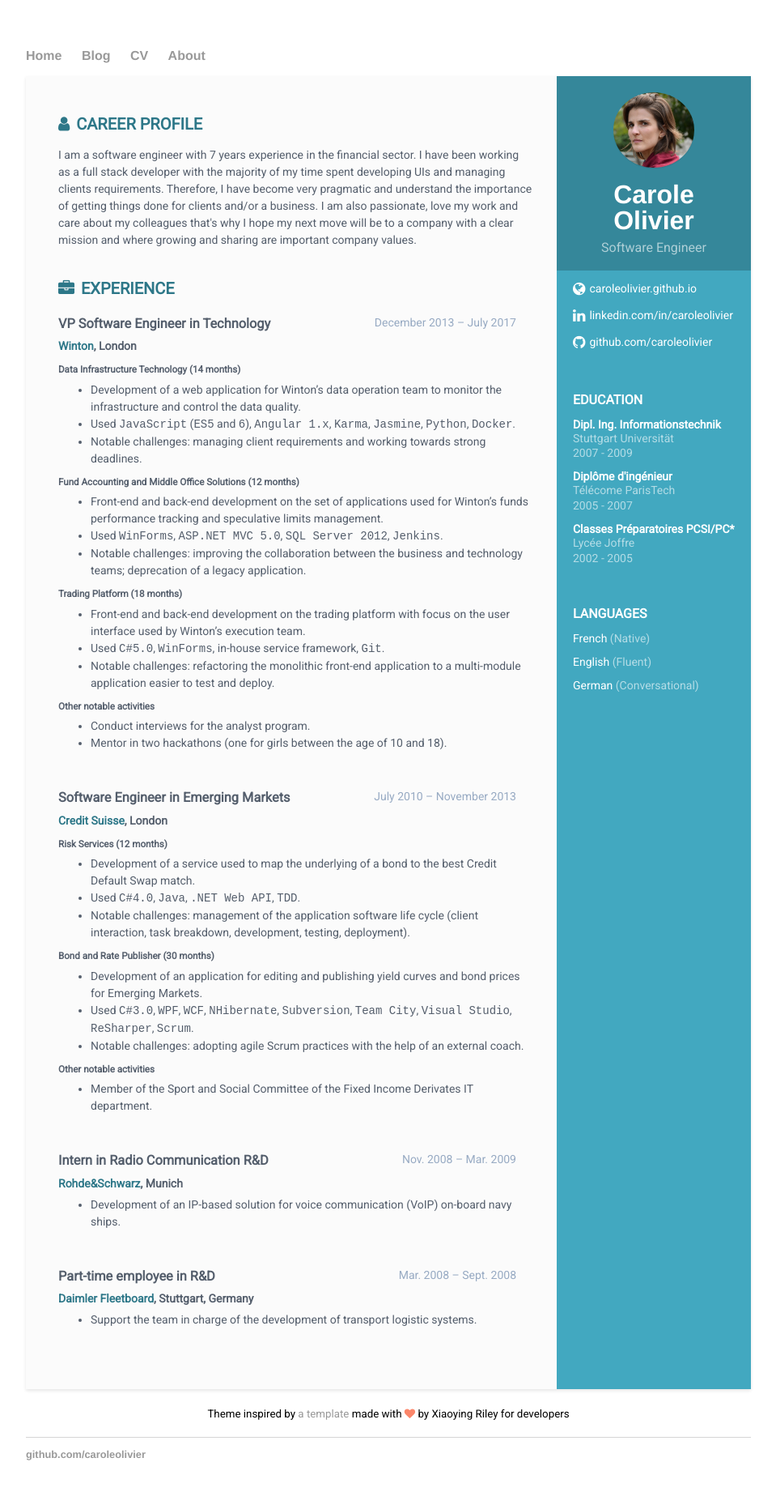
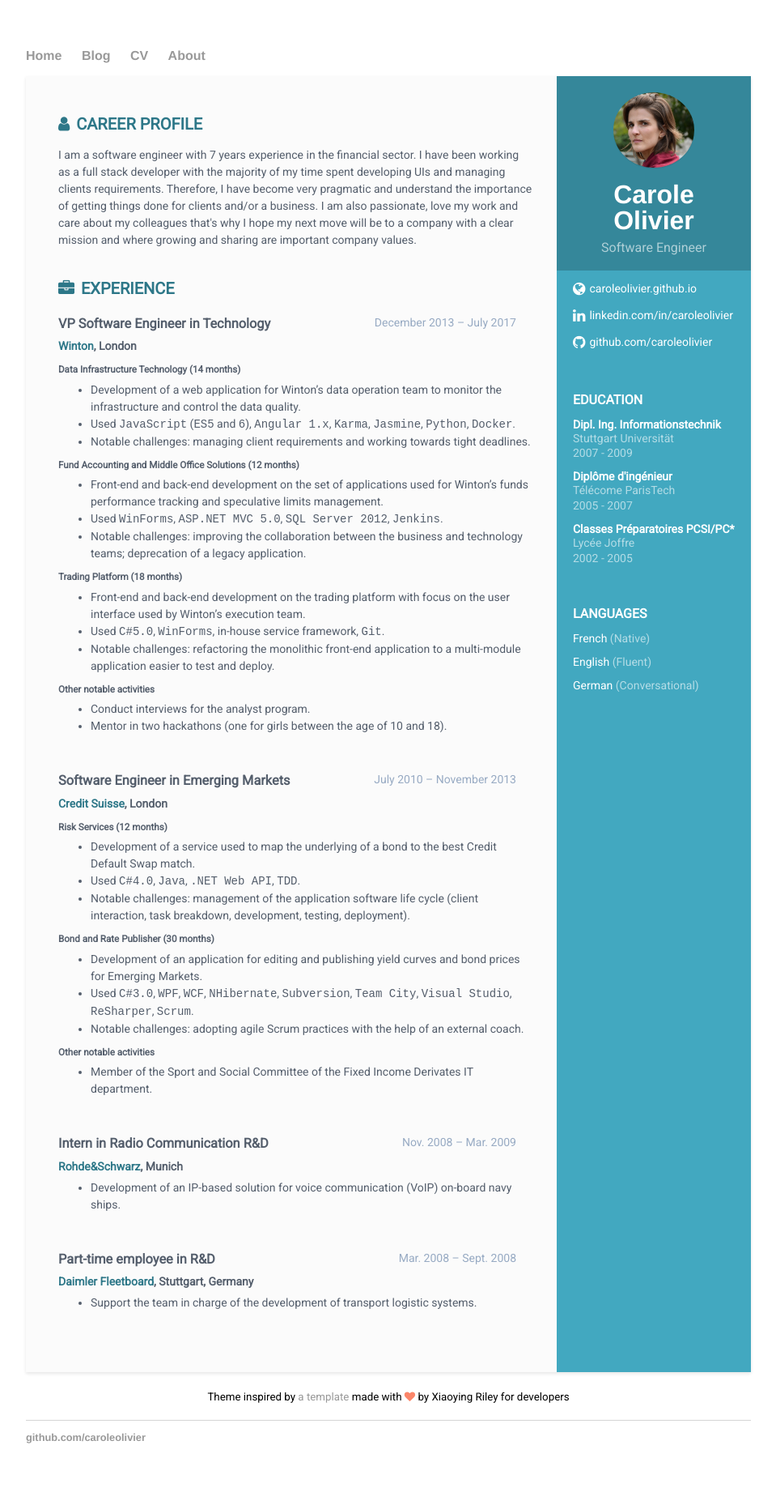
Before and after one commit to caroleolivier/caroleolivier.github.io, a Jekyll site: the page built from cv/index.html, in a window 1280 px wide. Shown: the whole page at 81% size, without its empty margins (160-1119 px from the left). Built offline with Jekyll 4.4.1, drawn with Linux system fonts in a browser that asks for light colours; after the commit the page ends 1842 px from its top, so only the background shows below that.

Commit message:
Update winton.md

```diff
--- a/cv/experience/winton.md
+++ b/cv/experience/winton.md
@@ -6,7 +6,7 @@
 * Development of a web application for Winton’s data operation team to monitor the
 infrastructure and control the data quality.
 * Used `JavaScript` (`ES5` and `6`), `Angular 1.x`, `Karma`, `Jasmine`, `Python`, `Docker`.
-* Notable challenges: managing client requirements and working towards strong deadlines.
+* Notable challenges: managing client requirements and working towards tight deadlines.
 
 
 ##### Fund Accounting and Middle Office Solutions (12 months)
```
